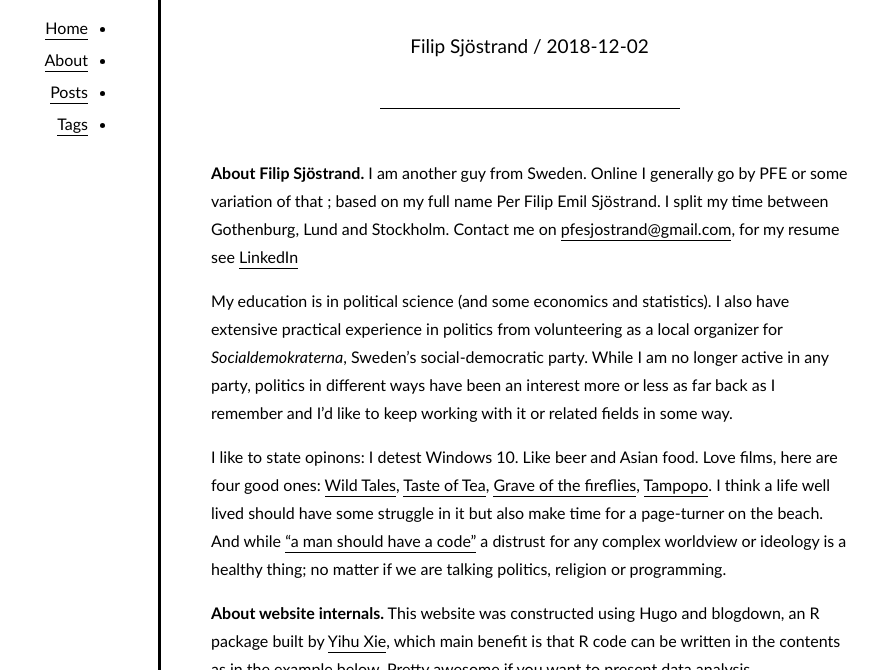
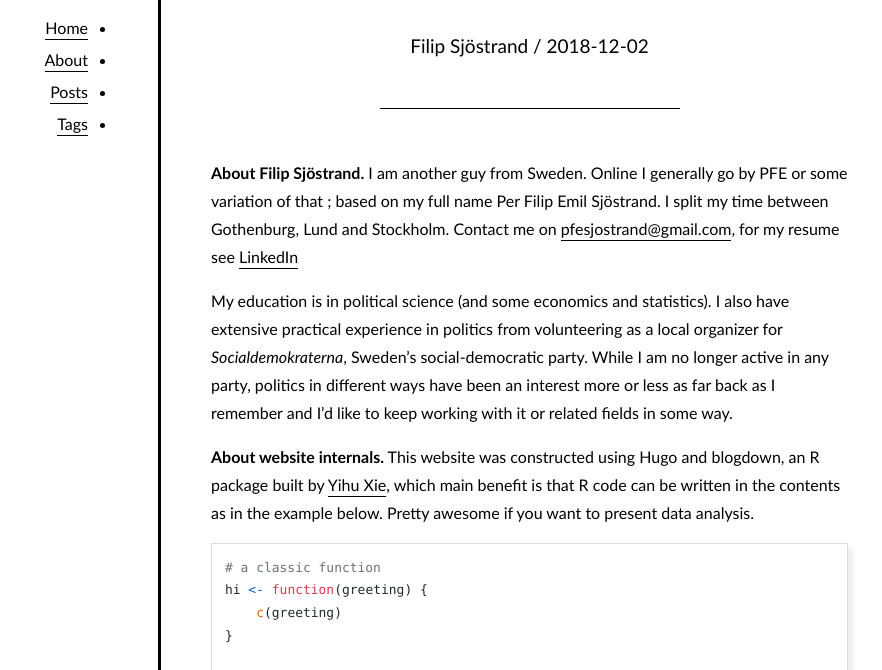
Before and after one commit to bypfe/pfesjostrand.github.io, a plain HTML site: page about/index.html in a window 1280 px wide. Shown: the part 128-798 px from the top of the page, without its empty margins (262-1144 px from the left). Drawn offline with nearby package versions, Linux system fonts and the light colour scheme; some packages are replaced by stand-ins of ours; a script that the page names is missing.

Commit message:
changed about

```diff
--- a/about/index.html
+++ b/about/index.html
@@ -97,17 +97,6 @@ statistics). I also have extensive practical experience in politics
 from volunteering as a local organizer for <em>Socialdemokraterna</em>, Sweden’s social-democratic party.
 While I am no longer active in any party, politics in different ways have been an interest more or less as far back as I
 remember and I’d like to keep working with it or related fields in some way.</p>
-<p>I like to state opinons: I detest Windows 10. Like beer and Asian food. Love
-films, here are four good ones: <a href="https://www.imdb.com/title/tt3011894/">Wild
-Tales</a>, <a href="https://www.imdb.com/title/tt0413893/?ref_=nv_sr_1">Taste of
-Tea</a>, <a href="https://www.imdb.com/title/tt0095327/">Grave of the
-fireflies</a>,
-<a href="https://www.imdb.com/title/tt0092048/">Tampopo</a>. I think a life well lived
-should have some struggle in it but also make time for a page-turner on the
-beach. And while <a href="https://www.youtube.com/watch?v=B6_BG_3mMIw">“a man should have a
-code”</a> a distrust for any complex
-worldview or ideology is a healthy thing; no matter if we are talking politics,
-religion or programming.</p>
 <p><strong>About website internals.</strong> This website was constructed using Hugo and blogdown, an R package built by
 <a href="https://yihui.name/">Yihu Xie</a>, which main benefit is that R code can be
 written in the contents as in the example below. Pretty awesome if you want to
```
Also changed, not shown: 1 other file.
